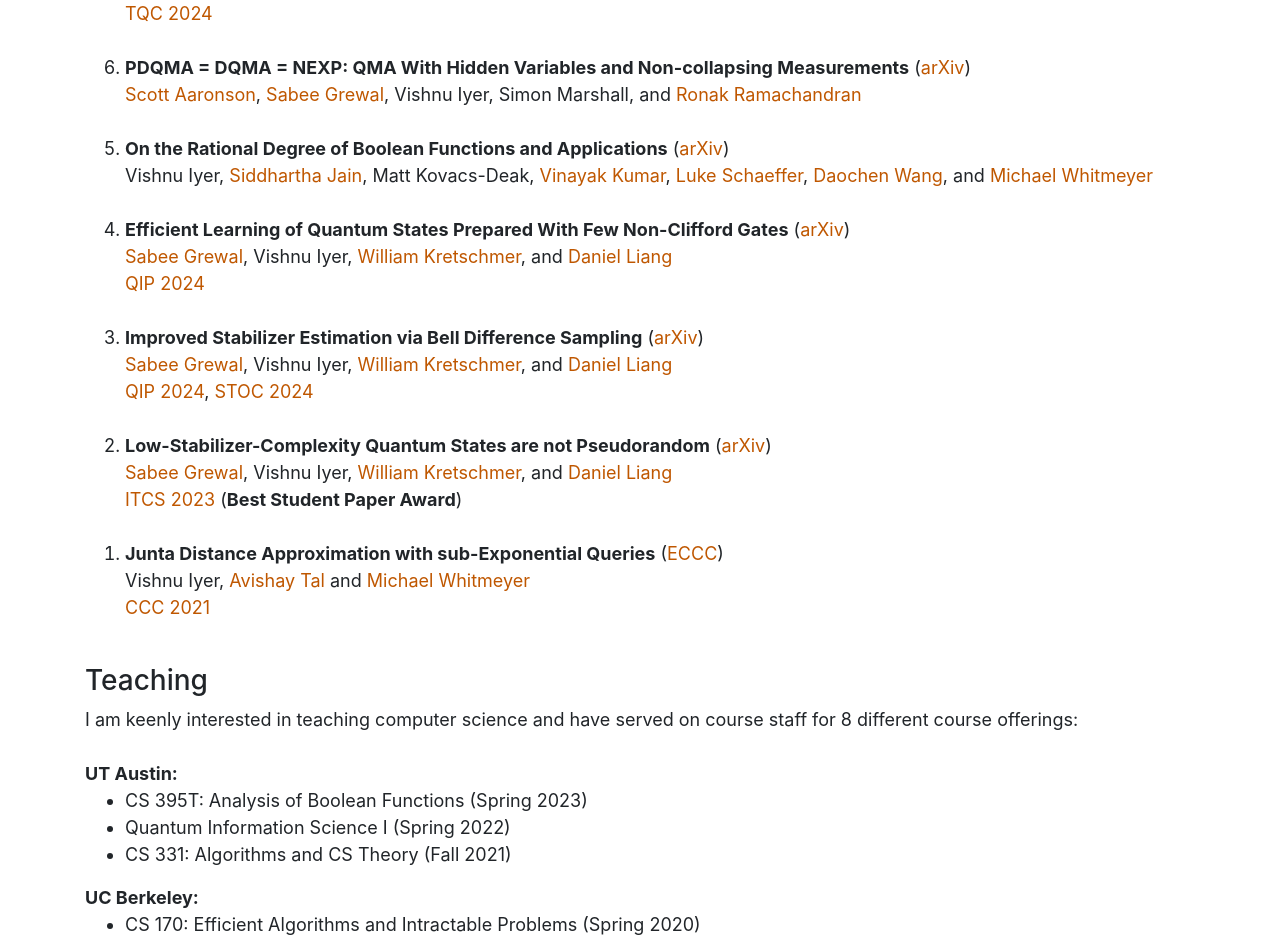
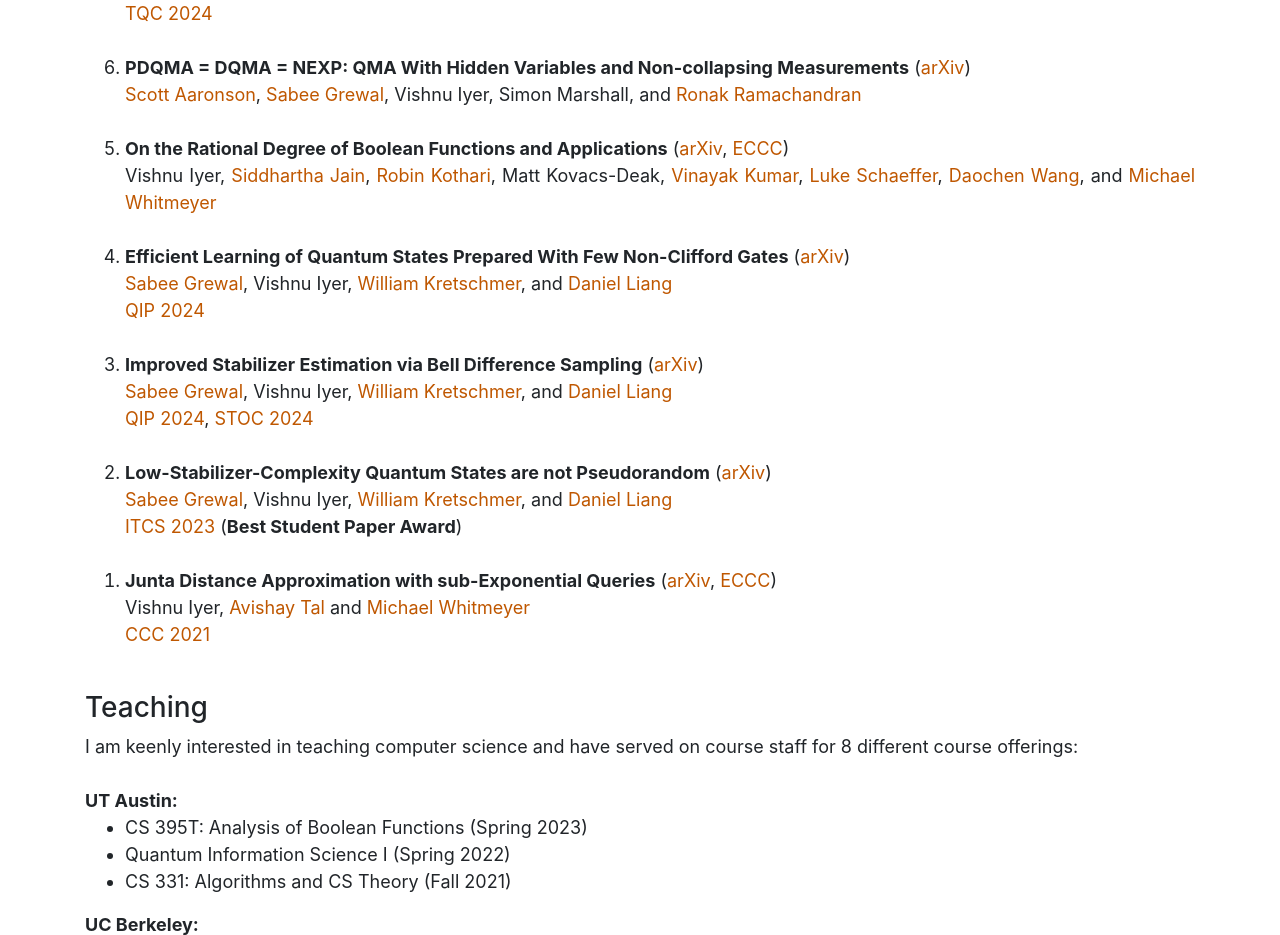
Before and after one commit to vishnuiyervi/vishnuiyervi.github.io, a plain HTML site: page index.html in a window 1280 px wide. Shown: the part 1550-2485 px from the top of the page. Drawn offline with nearby package versions, Linux system fonts and the light colour scheme.

Commit message:
updated index

```diff
--- a/index.html
+++ b/index.html
@@ -91,8 +91,8 @@
 
                 <br><br>
 
-                <li value="5"> <b>On the Rational Degree of Boolean Functions and Applications</b> (<a href="https://arxiv.org/abs/2310.08004" target="_blank">arXiv</a>) <br>
-                Vishnu Iyer, <a href="https://sidjain.me/" target="_blank">Siddhartha Jain</a>, Matt Kovacs-Deak, <a href="https://v-m-kumar.github.io/">Vinayak Kumar</a>, <a href="http://lukeschaeffer.com/" target="_blank">Luke Schaeffer</a>, <a href="https://wdaochen.com/" target="_blank">Daochen Wang</a>, and <a href="https://mwhitmeyer.github.io/" target="_blank">Michael Whitmeyer</a>
+                <li value="5"> <b>On the Rational Degree of Boolean Functions and Applications</b> (<a href="https://arxiv.org/abs/2310.08004" target="_blank">arXiv</a>, <a href="https://eccc.weizmann.ac.il/report/2023/154/" target="_blank">ECCC</a>) <br>
+                Vishnu Iyer, <a href="https://sidjain.me/" target="_blank">Siddhartha Jain</a>, <a href="https://www.robinkothari.com/" target="_blank">Robin Kothari</a>, Matt Kovacs-Deak, <a href="https://v-m-kumar.github.io/" target="_blank">Vinayak Kumar</a>, <a href="http://lukeschaeffer.com/" target="_blank">Luke Schaeffer</a>, <a href="https://wdaochen.com/" target="_blank">Daochen Wang</a>, and <a href="https://mwhitmeyer.github.io/" target="_blank">Michael Whitmeyer</a>
 
                 <br><br>
 
@@ -114,7 +114,7 @@
 
                 <br><br>
 
-                <li value="1">  <b>Junta Distance Approximation with sub-Exponential Queries</b> (<a href="https://eccc.weizmann.ac.il/report/2021/004/" target="_blank">ECCC</a>) <br>
+                <li value="1">  <b>Junta Distance Approximation with sub-Exponential Queries</b> (<a href="https://arxiv.org/abs/2106.00287" target="_blank">arXiv</a>, <a href="https://eccc.weizmann.ac.il/report/2021/004/" target="_blank">ECCC</a>) <br>
                 Vishnu Iyer, <a href="http://avishaytal.org" target="_blank">Avishay Tal</a> and <a href="https://mwhitmeyer.github.io" target="_blank">Michael Whitmeyer</a> <br>
                 <a href="https://computationalcomplexity.org/Archive/2021/program.php" target="_blank">CCC 2021</a>
             </ol>
```
